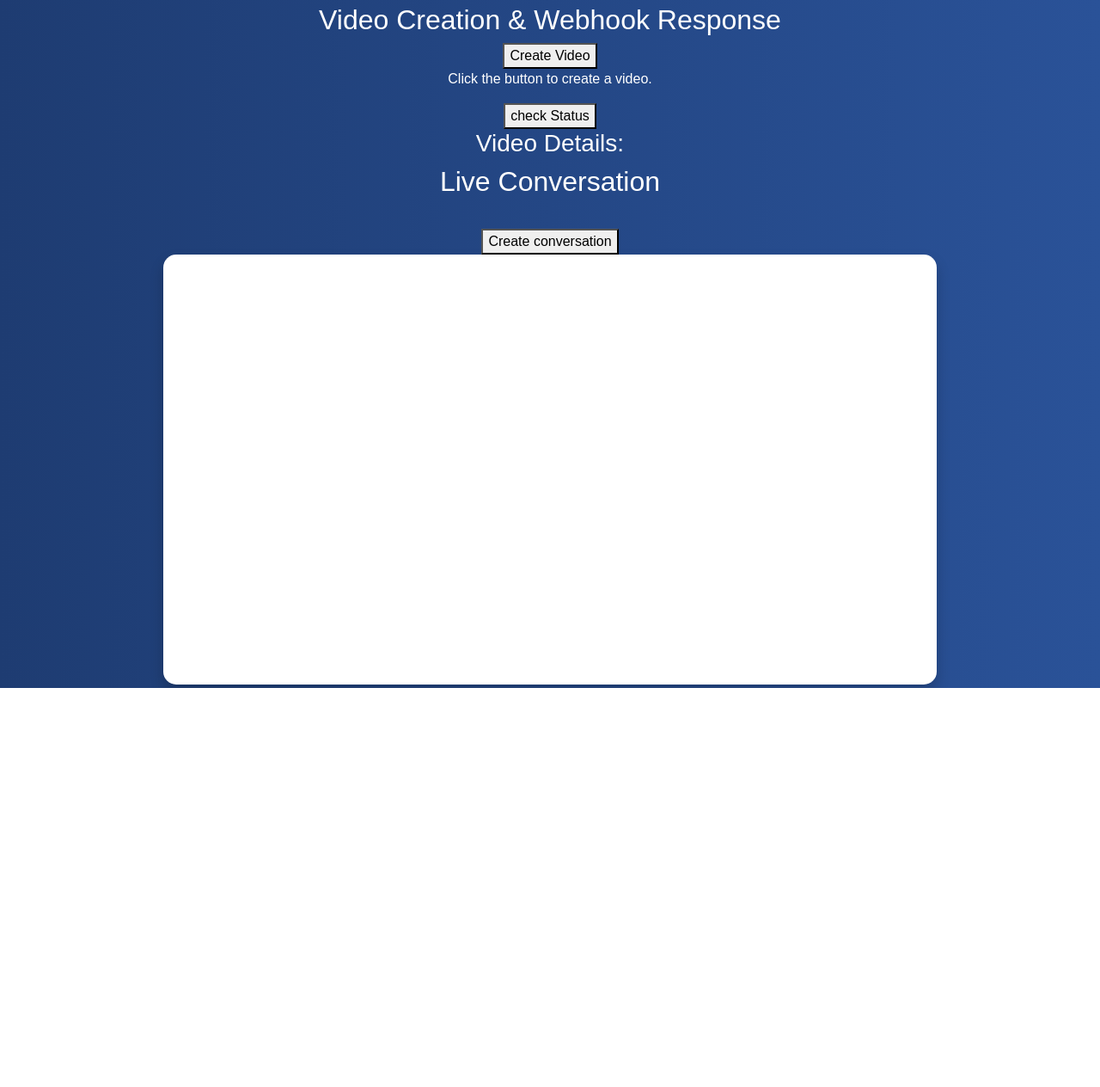
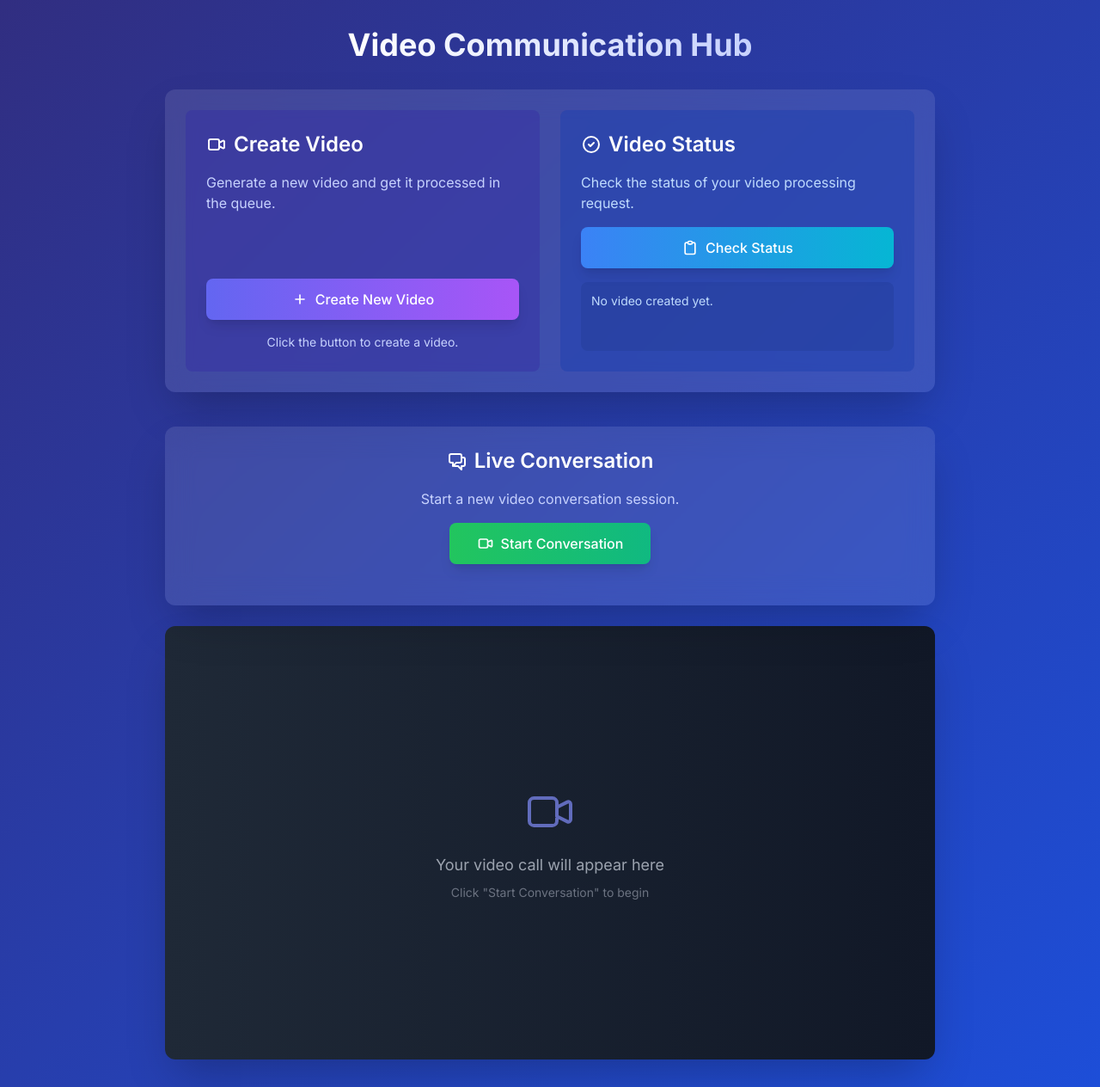
Before and after one commit to shamyorjani/tavis-php-api-for-videos, a PHP site: page / in a window 1280 px wide. Shown: the whole page at 86% size. Before the commit the page ends 800 px from the top, so only its background shows below. Run offline with PHP 8.4, Linux system fonts and the light colour scheme; some libraries are stand-ins or nearby versions.

Commit message:
i have update the video and conversation and add json file also

```diff
--- a/create-con.php
+++ b/create-con.php
@@ -3,7 +3,7 @@
 $data = [
     "replica_id" => "r79e1c033f",
     "persona_id" => "p2fbd605",
-    "callback_url" => "https://yourwebsite.com/webhook",
+    "callback_url" => "https://e8f9-182-184-138-168.ngrok-free.app/webhook-con.php",
     "conversation_name" => "A Meeting with Hassaan",
     "conversational_context" => "You are about to talk to Hassaan, one of the cofounders of Tavus. He loves to talk about AI, startups, and racing cars.",
     "custom_greeting" => "Hey there Hassaan, long time no see!",
@@ -32,7 +32,7 @@ curl_setopt_array($curl, [
     CURLOPT_POSTFIELDS => json_encode($data),
     CURLOPT_HTTPHEADER => [
         "Content-Type: application/json",
-        "x-api-key: 6a99b71394474386b407d8fe2a1cfccf"
+        "x-api-key: 247429342d8a4927b757b41f374878a5"
     ],
 ]);
 
--- a/index.html
+++ b/index.html
@@ -1,97 +1,133 @@
 <!DOCTYPE html>
 <html lang="en">
-
 <head>
     <meta charset="UTF-8">
     <meta name="viewport" content="width=device-width, initial-scale=1.0">
-    <title>Webhook Response</title>
-    <link rel="stylesheet" href="https://stackpath.bootstrapcdn.com/bootstrap/4.3.1/css/bootstrap.min.css"
-        integrity="sha384-ggOyR0iXCbMQv3Xipma34MD+dH/1fQ784/j6cY/iJTQUOhcWr7x9JvoRxT2MZw1T" crossorigin="anonymous">
+    <title>Video Communication Hub</title>
+    <script src="https://cdn.tailwindcss.com"></script>
+    <link href="https://fonts.googleapis.com/css2?family=Inter:wght@300;400;500;600;700&display=swap" rel="stylesheet">
     <script crossorigin src="https://unpkg.com/@daily-co/daily-js"></script>
+    <script>
+        tailwind.config = {
+            theme: {
+                extend: {
+                    fontFamily: {
+                        'inter': ['Inter', 'sans-serif'],
+                    },
+                    colors: {
+                        primary: {
+                            light: '#4F46E5',
+                            DEFAULT: '#4338CA',
+                            dark: '#3730A3'
+                        }
+                    }
+                }
+            }
+        }
+    </script>
 </head>
-<style>
-    body {
-        font-family: Arial, sans-serif;
-        background: linear-gradient(to right, #1e3c72, #2a5298);
-        color: white;
-        text-align: center;
-        margin: 0;
-        padding: 0;
-        display: flex;
-        flex-direction: column;
-        align-items: center;
-        justify-content: center;
-        height: 100vh;
-    }
+<body class="font-inter bg-gradient-to-br from-indigo-900 to-blue-700 text-white min-h-screen">
+    <div class="container mx-auto px-4 py-8 flex flex-col items-center">
+        <h1 class="text-4xl font-bold mb-8 text-center bg-clip-text text-transparent bg-gradient-to-r from-white to-indigo-200">
+            Video Communication Hub
+        </h1>
 
-    h1 {
-        font-size: 2em;
-        margin-bottom: 20px;
-    }
+        <div class="w-full max-w-4xl bg-white/10 backdrop-blur-lg rounded-xl overflow-hidden shadow-2xl p-6 mb-10">
+            <div class="grid md:grid-cols-2 gap-6">
+                <!-- Video Creation Section -->
+                <div class="bg-indigo-800/50 rounded-lg p-6 flex flex-col">
+                    <h2 class="text-2xl font-semibold mb-4 flex items-center">
+                        <svg xmlns="http://www.w3.org/2000/svg" class="h-6 w-6 mr-2" fill="none" viewBox="0 0 24 24" stroke="currentColor">
+                            <path stroke-linecap="round" stroke-linejoin="round" stroke-width="2" d="M15 10l4.553-2.276A1 1 0 0121 8.618v6.764a1 1 0 01-1.447.894L15 14M5 18h8a2 2 0 002-2V8a2 2 0 00-2-2H5a2 2 0 00-2 2v8a2 2 0 002 2z" />
+                        </svg>
+                        Create Video
+                    </h2>
+                    <p class="text-indigo-200 mb-4">Generate a new video and get it processed in the queue.</p>
+                    <button onclick="createVideo()" class="mt-auto py-3 px-6 bg-gradient-to-r from-indigo-500 to-purple-500 rounded-lg text-white font-medium hover:from-indigo-600 hover:to-purple-600 transition duration-300 shadow-lg hover:shadow-xl transform hover:-translate-y-1 flex items-center justify-center">
+                        <svg xmlns="http://www.w3.org/2000/svg" class="h-5 w-5 mr-2" fill="none" viewBox="0 0 24 24" stroke="currentColor">
+                            <path stroke-linecap="round" stroke-linejoin="round" stroke-width="2" d="M12 6v6m0 0v6m0-6h6m-6 0H6" />
+                        </svg>
+                        Create New Video
+                    </button>
+                    <p id="response" class="mt-4 text-sm text-center text-indigo-200">Click the button to create a video.</p>
+                </div>
 
-    #video-call-container {
-        width: 80%;
-        max-width: 900px;
-        height: 500px;
-        background: white;
-        border-radius: 15px;
-        overflow: hidden;
-        box-shadow: 0 8px 16px rgba(0, 0, 0, 0.2);
-        display: flex;
-        align-items: center;
-        justify-content: center;
-        position: relative;
-    }
-</style>
+                <!-- Status Check Section -->
+                <div class="bg-blue-800/50 rounded-lg p-6 flex flex-col">
+                    <h2 class="text-2xl font-semibold mb-4 flex items-center">
+                        <svg xmlns="http://www.w3.org/2000/svg" class="h-6 w-6 mr-2" fill="none" viewBox="0 0 24 24" stroke="currentColor">
+                            <path stroke-linecap="round" stroke-linejoin="round" stroke-width="2" d="M9 12l2 2 4-4m6 2a9 9 0 11-18 0 9 9 0 0118 0z" />
+                        </svg>
+                        Video Status
+                    </h2>
+                    <p class="text-blue-200 mb-4">Check the status of your video processing request.</p>
+                    <button onclick="checkStatus()" class="mt-auto py-3 px-6 bg-gradient-to-r from-blue-500 to-cyan-500 rounded-lg text-white font-medium hover:from-blue-600 hover:to-cyan-600 transition duration-300 shadow-lg hover:shadow-xl transform hover:-translate-y-1 flex items-center justify-center">
+                        <svg xmlns="http://www.w3.org/2000/svg" class="h-5 w-5 mr-2" fill="none" viewBox="0 0 24 24" stroke="currentColor">
+                            <path stroke-linecap="round" stroke-linejoin="round" stroke-width="2" d="M9 5H7a2 2 0 00-2 2v12a2 2 0 002 2h10a2 2 0 002-2V7a2 2 0 00-2-2h-2M9 5a2 2 0 002 2h2a2 2 0 002-2M9 5a2 2 0 012-2h2a2 2 0 012 2" />
+                        </svg>
+                        Check Status
+                    </button>
+                    <div id="video-details" class="mt-4 text-sm text-blue-200 break-words bg-blue-900/30 p-3 rounded-lg h-20 overflow-auto">No video created yet.</div>
+                </div>
+            </div>
+        </div>
 
-<body>
-    <h2>Video Creation & Webhook Response</h2>
-
-    <button onclick="createVideo()">Create Video</button>
-    <p id="response">Click the button to create a video.</p>
-
-
-
-    <button onclick="checkStatus()">check Status</button>
-    <!-- <h3>Webhook Response:</h3>
-    <div id="webhook-response">Waiting for webhook response...</div> -->
-
-    <h3>Video Details:</h3>
-    <div id="video-details"></div>
-
-
-    <h1>Live Conversation</h1>
-    <p id="massage-conversation"></p>
-    <button onclick="createConversation()">Create conversation</button>
-    <div id="video-call-container"></div>
-
-    <script></script>
+        <!-- Live Conversation Section -->
+        <div class="w-full max-w-4xl">
+            <div class="bg-white/10 backdrop-blur-lg rounded-xl overflow-hidden shadow-2xl p-6 mb-6">
+                <h2 class="text-2xl font-semibold mb-4 flex items-center justify-center">
+                    <svg xmlns="http://www.w3.org/2000/svg" class="h-6 w-6 mr-2" fill="none" viewBox="0 0 24 24" stroke="currentColor">
+                        <path stroke-linecap="round" stroke-linejoin="round" stroke-width="2" d="M17 8h2a2 2 0 012 2v6a2 2 0 01-2 2h-2v4l-4-4H9a1.994 1.994 0 01-1.414-.586m0 0L11 14h4a2 2 0 002-2V6a2 2 0 00-2-2H5a2 2 0 00-2 2v6a2 2 0 002 2h2v4l.586-.586z" />
+                    </svg>
+                    Live Conversation
+                </h2>
+                <div class="flex flex-col items-center">
+                    <p id="massage-conversation" class="text-center text-indigo-200 mb-4">Start a new video conversation session.</p>
+                    <button onclick="createConversation()" class="mb-6 py-3 px-8 bg-gradient-to-r from-green-500 to-emerald-500 rounded-lg text-white font-medium hover:from-green-600 hover:to-emerald-600 transition duration-300 shadow-lg hover:shadow-xl transform hover:-translate-y-1 flex items-center justify-center">
+                        <svg xmlns="http://www.w3.org/2000/svg" class="h-5 w-5 mr-2" fill="none" viewBox="0 0 24 24" stroke="currentColor">
+                            <path stroke-linecap="round" stroke-linejoin="round" stroke-width="2" d="M15 10l4.553-2.276A1 1 0 0121 8.618v6.764a1 1 0 01-1.447.894L15 14M5 18h8a2 2 0 002-2V8a2 2 0 00-2-2H5a2 2 0 00-2 2v8a2 2 0 002 2z" />
+                        </svg>
+                        Start Conversation
+                    </button>
+                </div>
+            </div>
+            <div id="video-call-container" class="w-full aspect-video bg-gradient-to-r from-gray-800 to-gray-900 rounded-xl overflow-hidden shadow-2xl flex items-center justify-center">
+                <div class="text-center p-6">
+                    <svg xmlns="http://www.w3.org/2000/svg" class="h-16 w-16 mx-auto text-indigo-400 mb-4 opacity-70" fill="none" viewBox="0 0 24 24" stroke="currentColor">
+                        <path stroke-linecap="round" stroke-linejoin="round" stroke-width="1.5" d="M15 10l4.553-2.276A1 1 0 0121 8.618v6.764a1 1 0 01-1.447.894L15 14M5 18h8a2 2 0 002-2V8a2 2 0 00-2-2H5a2 2 0 00-2 2v8a2 2 0 002 2z" />
+                    </svg>
+                    <p class="text-gray-400 text-lg">Your video call will appear here</p>
+                    <p class="text-gray-500 text-sm mt-2">Click "Start Conversation" to begin</p>
+                </div>
+            </div>
+        </div>
+    </div>
 
     <script>
         let videoId = null;
 
         function createVideo() {
             document.getElementById("response").innerText = "Creating video...";
+            document.getElementById("response").className = "mt-4 text-sm text-center text-yellow-200 animate-pulse";
 
             fetch("server.php", {
                 method: "POST"
             })
             .then(response => response.json())
             .then(data => {
-                    document.getElementById("response").innerText = JSON.stringify(data, null, 2);
+                document.getElementById("response").innerText = 'Your video is in the queue, please wait';
+                document.getElementById("response").className = "mt-4 text-sm text-center text-green-200";
                 videoId = data.video_id;
             })
             .catch(error => {
                 document.getElementById("response").innerText = "Error: " + error;
+                document.getElementById("response").className = "mt-4 text-sm text-center text-red-300";
             });
-
-
-
         }
 
         function createConversation() {
-
             document.getElementById("massage-conversation").innerText = "Creating conversation...";
+            document.getElementById("massage-conversation").className = "text-center text-yellow-200 mb-4 animate-pulse";
 
             fetch("create-con.php", {
                 method: "POST"
@@ -100,6 +136,8 @@
             .then(data => {
                 console.log(data);
                 const container = document.getElementById('video-call-container');
+                // Clear placeholder content
+                container.innerHTML = '';
 
                 const callFrame = window.DailyIframe.createFrame(container, {
                     iframeStyle: {
@@ -112,39 +150,46 @@
                 callFrame.join({
                     url: data.conversation_url
                 });
-                    document.getElementById("massage-conversation").innerText = JSON.stringify(data, null, 2);
+
+                document.getElementById("massage-conversation").innerText = "Conversation started successfully";
+                document.getElementById("massage-conversation").className = "text-center text-green-200 mb-4";
                 videoId = data.video_id;
             })
             .catch(error => {
                 document.getElementById("massage-conversation").innerText = "Error: " + error;
+                document.getElementById("massage-conversation").className = "text-center text-red-300 mb-4";
             });
-
         }
-
 
         function checkStatus() {
             if (videoId === null) {
                 document.getElementById("video-details").innerText = "No video created yet.";
                 return;
             }
+
+            document.getElementById("video-details").innerText = "Checking status...";
+            document.getElementById("video-details").className = "mt-4 text-sm text-blue-200 break-words bg-blue-900/30 p-3 rounded-lg h-20 overflow-auto animate-pulse";
+
             fetch("webhook.json")
                 .then(response => response.json())
                 .then(data => {
+                    document.getElementById("video-details").className = "mt-4 text-sm text-blue-200 break-words bg-blue-900/30 p-3 rounded-lg h-20 overflow-auto";
+
                     if (data.video_id === videoId) {
                         console.log("Video Details: ", data);
-                        document.getElementById("video-details").innerText =
-                            `Status: ${data.status}\n` +
-                            `Video Name: ${data.video_name}\n` +
-                            `Hosted URL: ${data.hosted_url}`;
+                        document.getElementById("video-details").innerHTML =
+                            `<span class="font-semibold">Status:</span> <span class="text-green-300">${data.status}</span><br>` +
+                            `<span class="font-semibold">Video Name:</span> ${data.video_name}<br>` +
+                            `<span class="font-semibold">Hosted URL:</span> <a href="${data.hosted_url}" target="_blank" class="text-blue-300 hover:text-blue-100 underline">${data.hosted_url}</a>`;
                     } else {
-                        document.getElementById("video-details").innerText = "video is in the queue please wait";
+                        document.getElementById("video-details").innerText = "Video is in the queue, please wait";
                     }
                 })
                 .catch(error => {
                     document.getElementById("video-details").innerText = "Error fetching video details: " + error;
+                    document.getElementById("video-details").className = "mt-4 text-sm text-red-300 break-words bg-red-900/30 p-3 rounded-lg h-20 overflow-auto";
                 });
         }
     </script>
 </body>
-
 </html>
--- a/server.php
+++ b/server.php
@@ -1,7 +1,7 @@
 
 <?php
 
-$callback_url = " https://76c6-182-184-175-83.ngrok-free.app/webhook.php";
+$callback_url = "https://76c6-182-184-175-83.ngrok-free.app/webhook.php";
 $data = [
     "replica_id" => "r084238898",
     "script" => "create a video on topic of AI explaining",
@@ -10,7 +10,6 @@ $data = [
 ];
 
 $curl = curl_init();
-
 
 curl_setopt_array($curl, [
   CURLOPT_URL => "https://tavusapi.com/v2/videos",
--- /dev/null
+++ b/webhook-con.json
@@ -0,0 +1 @@
+{"properties":{"replica_id":"r79e1c033f"},"conversation_id":"c395d43413d2","webhook_url":"https:\/\/e8f9-182-184-138-168.ngrok-free.app\/webhook-con.php","event_type":"system.replica_joined","message_type":"system","timestamp":"2025-02-26T07:24:38.848465Z"}
```
Also changed, not shown: webhook-con.php (added, +15 -0 lines), webhook.json (+1 -1 lines), 1 other file. Lines whose indentation alone changed are shown as unchanged.
